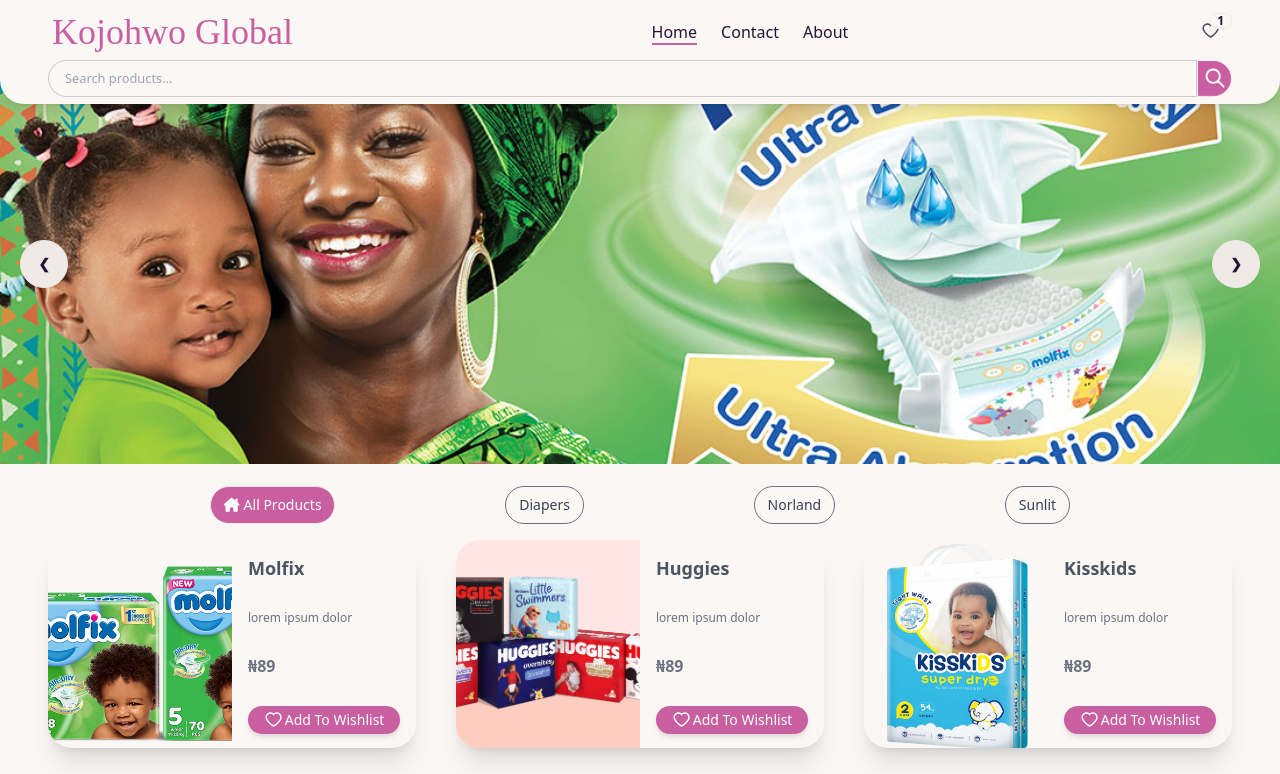
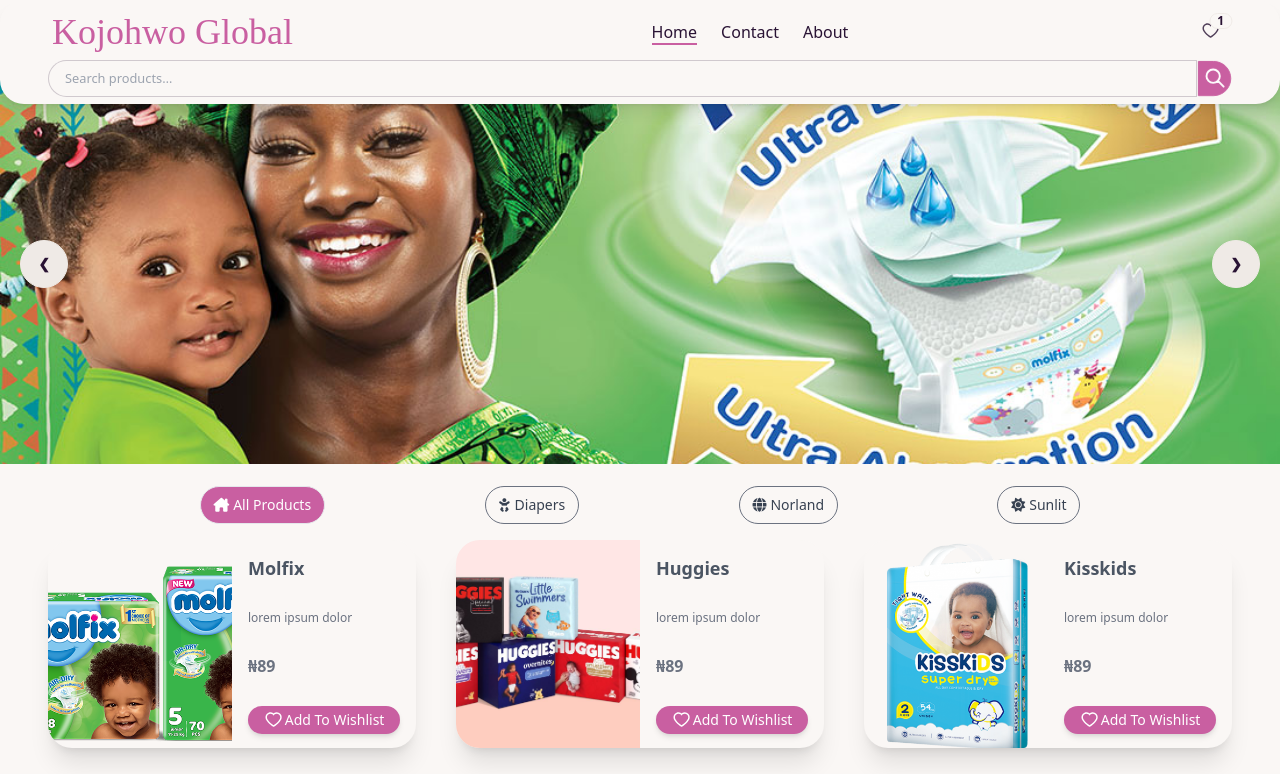
Before and after one commit to emuobopleasure/KojohwoGlobal-store, a React (Create React App) app: page / in a window 1280 px wide. Shown: the top 774 px of the page. Built offline with nearby package versions, Linux system fonts and the light colour scheme; a web font is replaced by a local one.

Commit message:
Fixed an issue where all categories' background colors were becoming active on a category click, and introduced a 'categoryIcons' array to associate icons with each category

```diff
--- a/src/appContext.js
+++ b/src/appContext.js
@@ -15,6 +15,15 @@ const AppProvider = ({ children }) => {
         const uniqueCategories = [...new Set(products.map(product => product.category))];
         return uniqueCategories;
     }
+
+    const categoryIcons = {
+        // 'All Categories': 'icon-all-categories.png',
+        'Tissue': 'fa-toilet-paper',
+        'Diapers': 'fa-baby',
+        'Norland': 'fa-globe',
+        'Sunlit': 'fa-sun',
+        // Add more categories and their respective icons
+    };
 
     const [categories, setCategories] = useState(getUniqueCategories(products)); // Assuming getUniqueCategories is a function to extract unique categories
 
@@ -35,7 +44,8 @@ const AppProvider = ({ children }) => {
             wishlist,
             handleAddToWishlist,
             handleRemoveFromWishlist,
-            categories
+            categories,
+            categoryIcons
         }}>
             {children}
         </AppContext.Provider>
--- a/src/components/Categories.js
+++ b/src/components/Categories.js
@@ -3,7 +3,7 @@ import { AppContext } from '../appContext'
 
 const Categories = () => {
 
-    const { selectedCategory, setSelectedCategory, categories } = useContext(AppContext)
+    const { selectedCategory, setSelectedCategory, categories, categoryIcons } = useContext(AppContext)
     // const [sticky, setSticky] = useState(false);
 
     // useEffect(() => {
@@ -20,6 +20,8 @@ const Categories = () => {
     //         window.removeEventListener('scroll', handleScroll);
     //     };
     // }, []);
+
+
 
     return (
         <article>
@@ -41,7 +43,14 @@ const Categories = () => {
                         {categories.map((category) => (
                             <li key={category}
                                 onClick={() => setSelectedCategory(category)} >
-                                <button className={ selectedCategory ? `btn-glass bg-btnColor text-white border px-[0.8rem] py-[0.5rem] rounded-full hover:bg-btnColor hover:text-white hover:border-white flex gap-1` : `btn-glass bg-none border px-[0.8rem] py-[0.5rem] border-gray-500 rounded-full hover:bg-btnColor hover:text-white hover:border-white flex gap-1`}>
+                                <button className={ selectedCategory === category ? `btn-glass bg-btnColor text-white border px-[0.8rem] py-[0.5rem] rounded-full hover:bg-btnColor hover:text-white hover:border-white flex gap-1` : `btn-glass bg-none border px-[0.8rem] py-[0.5rem] border-gray-500 rounded-full hover:bg-btnColor hover:text-white hover:border-white flex gap-1`}>
+                                    {
+                                        categoryIcons[category] && (
+                                            <span>
+                                                <i className={`fa solid ${categoryIcons[category]}`}/>
+                                            </span>
+                                        )
+                                    }
                                     {category}
                                 </button>
                             </li>
```
